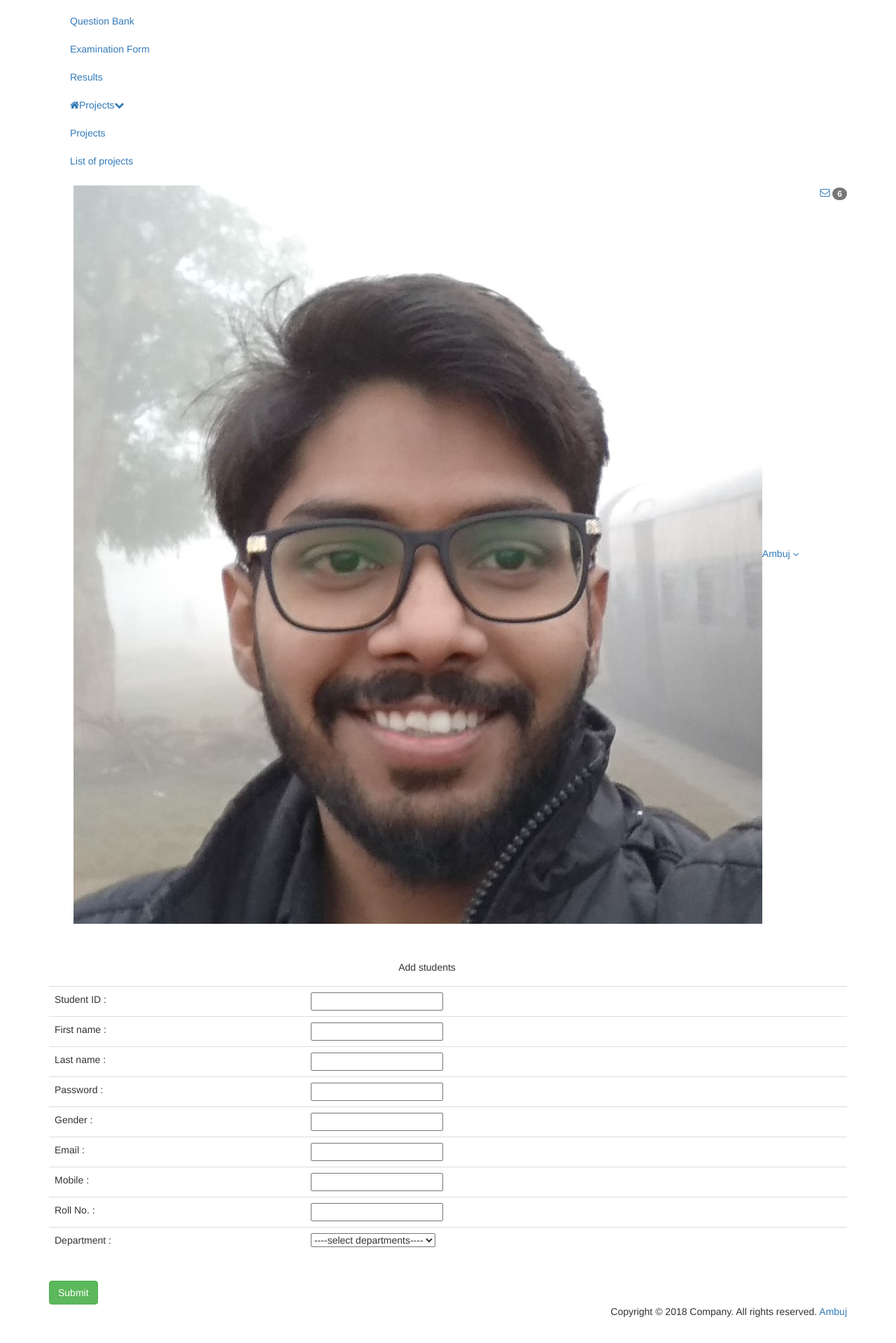
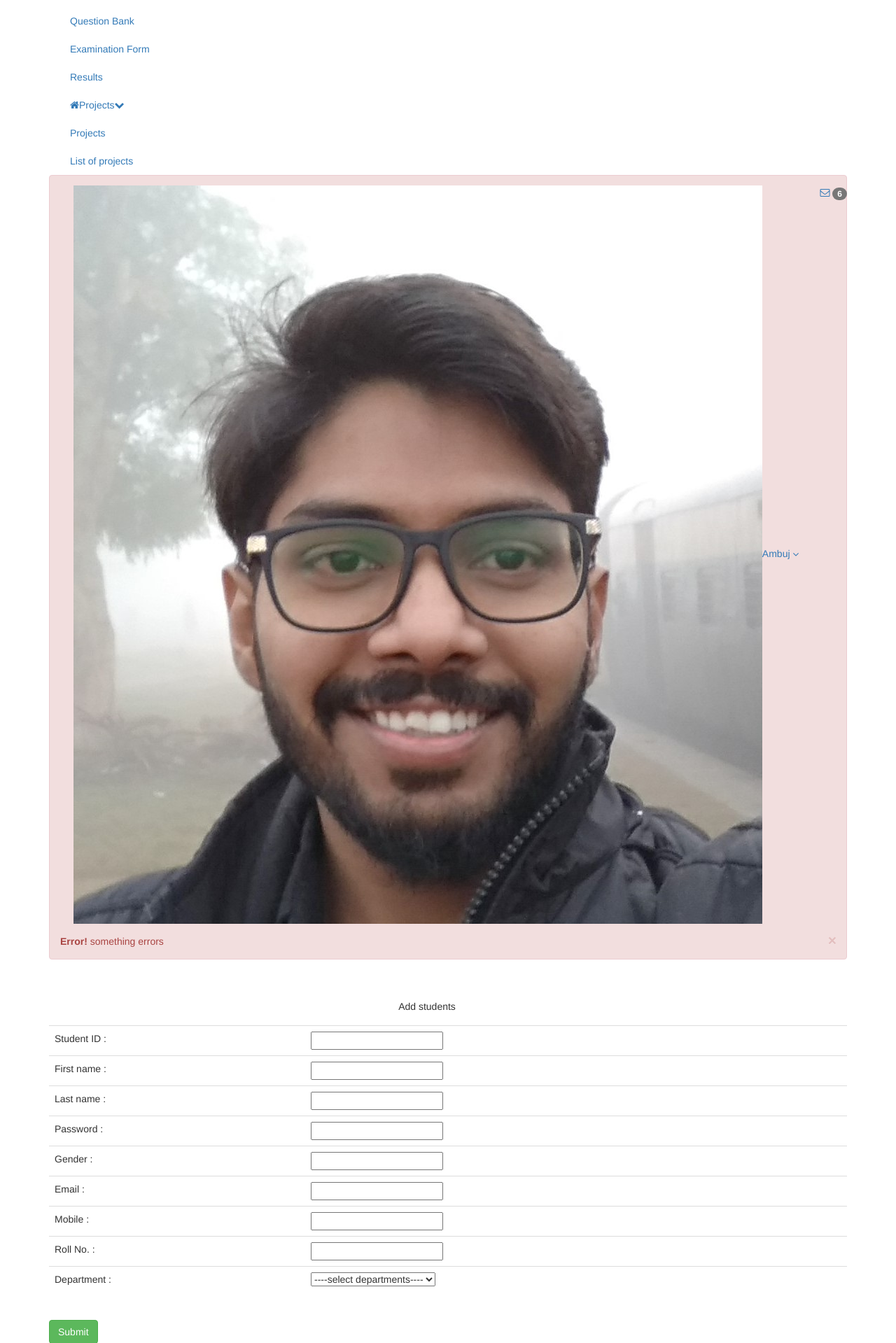
Before and after one commit to AmbujaAK/College-Management-System, a PHP site: page /views/manager/student_add.php in a window 1280 px wide. Shown: the part 1714-3633 px from the top of the page at 70% size. Before the commit the page ends 3596 px from the top, so only its background shows below. Run offline with PHP 8.4, Linux system fonts and the light colour scheme; tables that the repository leaves empty or names only in its code hold one stand-in row (values such as "Sample post"); some libraries are stand-ins or nearby versions.

Commit message:
alert box added

```diff
--- a/CMS/views/manager/student_add.php
+++ b/CMS/views/manager/student_add.php
@@ -4,6 +4,7 @@
 
 	$student_id = $first_name = $last_name = $pass = "";
 	$gender = $email = $mobile = $rollno = $dept = "";
+	$alert = 'something errors';
 
 	if(isset($_POST['stud_id']) && isset($_POST['fname']) &&
 	isset($_POST['lname']) && isset($_POST['pass']) &&
@@ -28,16 +29,22 @@
 
 				$exec_query = mysqli_query($conn,$sql);
 				if($exec_query){
-						echo "<span style='color:green'>Data added to Department table</span>";
+						$alert = 'Data added to Department table';
 				}else{
-						echo "<span style='color:red'>Data not added , Wrong Query</span>";
+					$alert = 'Data not added , Wrong Query';
 				}
 		}else{
-				echo "<span style='color:red'>Forms not filled</span>";
+				$alert = 'Forms not filled';
 		}
 	}
 ?>
 <div class="right_col" role="main">
+	<!-- alerts on error -->
+	<div class="alert alert-danger alert-dismissible fade in">
+		<a href="#" class="close" data-dismiss="alert" aria-label="close">&times;</a>
+    	<strong>Error!</strong> <?php echo $alert; ?>
+  	</div>
+
 	<div class="box-header" style="height:65px">
 		<h3 class="box-title"></h3>
 
@@ -89,6 +96,9 @@
 		</form>
   </div>
 </div>
+<script>
+	//$('.alert').alert();
+</script>
 <?php
   include '../main/footer.php'
 ?>
```
